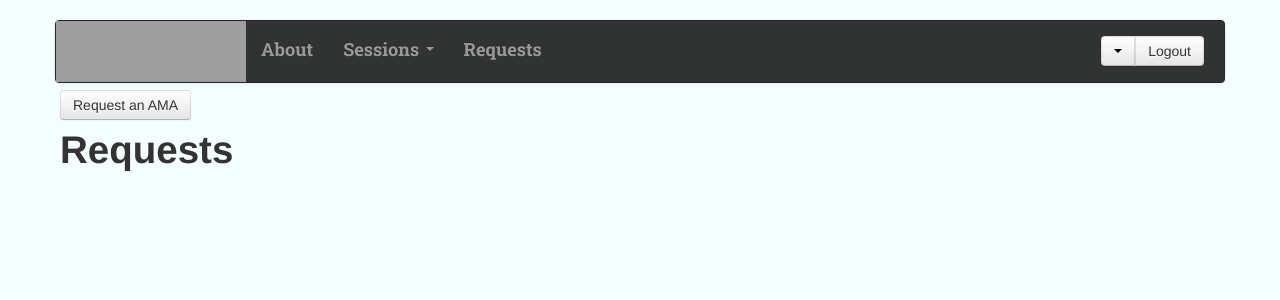
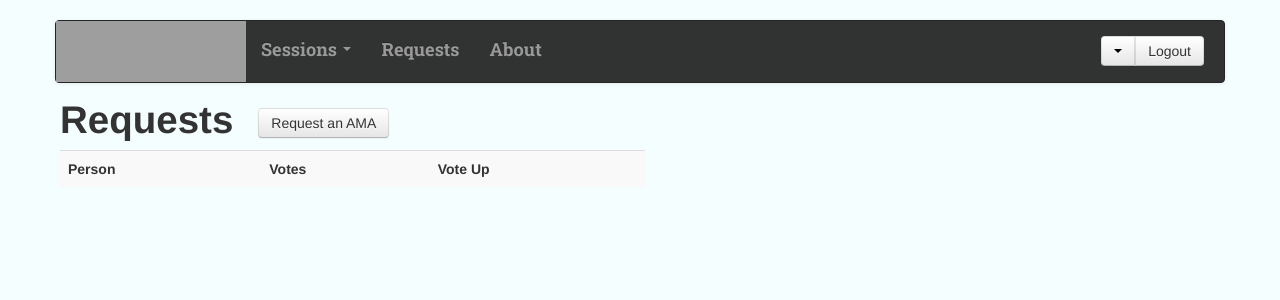
Before and after one commit to ericpauley/ama.io, a Django app: page /requests/ in a window 1280 px wide. Shown: the top 300 px of the page. Run offline with Django 3.2, Linux system fonts and the light colour scheme; the visitor is signed in with stand-in values (Sample User, id 1); data that the repository does not hold is empty; parts of the project's set-up code (start-up, migrations or seed data) failed here and were passed over; some libraries are stand-ins or nearby versions; grey boxes are pictures that could not be loaded.

Commit message:
Requests styling

```diff
--- a/ama/static/css/navbar.css
+++ b/ama/static/css/navbar.css
@@ -55,7 +55,7 @@
 }
 
 #login-form{
-	padding-top: 10px;
+	padding-top: 15px;
 }
 
 /*Navbar Media CSS*/
--- a/ama/static/css/style.css
+++ b/ama/static/css/style.css
@@ -4,6 +4,11 @@ body{
 
 .modal-body{
 	max-height: 500px;
+}
+
+.btn-title-inline{
+	margin-top: 18px;
+	margin-left: 25px;
 }
 
 .affix{
@@ -99,3 +104,7 @@ body{
 .session-stats-text{
 	padding: 10px;
 }
+
+.requests-table{
+	max-width: 50%;
+}
--- a/questions/templates/navbar.html
+++ b/questions/templates/navbar.html
@@ -47,9 +47,6 @@
 {%endif%}
 <div class="nav-collapse collapse">
 	<ul class="nav">
-		<li>
-			<a href="/about">About</a>
-		</li>
 		<li class="dropdown">
 			<a href="#" class="dropdown-toggle" data-toggle="dropdown">Sessions <b class="caret"></b></a>
 			<ul class="dropdown-menu">
@@ -67,6 +64,9 @@
 		<li>
 			<a href="{%url 'requests'%}">Requests</a>
 		</li>
+		<li>
+			<a href="/about">About</a>
+		</li>
 		{% if user.is_anonymous%}
 		<li class="mobile-menu-item">
 			<a href="#loginModal" data-toggle="modal">Sign In</a>
--- a/questions/templates/request_list.html
+++ b/questions/templates/request_list.html
@@ -1,11 +1,20 @@
 {%extends "base.html"%}
 
 {%block content%}
+<div class="clearfix">
+<h1 class="pull-left">Requests</h1>
 {%if user.is_authenticated%}
-<div class="btn" href="#requestModal" data-toggle="modal">Request an AMA</div>
+<div class="btn btn-title-inline" href="#requestModal" data-toggle="modal">Request an AMA</div>
 {%endif%}
-<h1>Requests</h1>
+</div>
+<table class="table table-striped requests-table">
+<tr>
+<th>Person</th>
+<th>Votes</th>
+<th>Vote Up</th>
+</tr>
 {% for request in top_requests%}
 {%include "request_tile.html"%}
 {%endfor%}
+</table>
 {%endblock%}
```
Also changed, not shown: questions/templates/home.html (+7 -0 lines), questions/templates/request_tile.html (+11 -3 lines).
